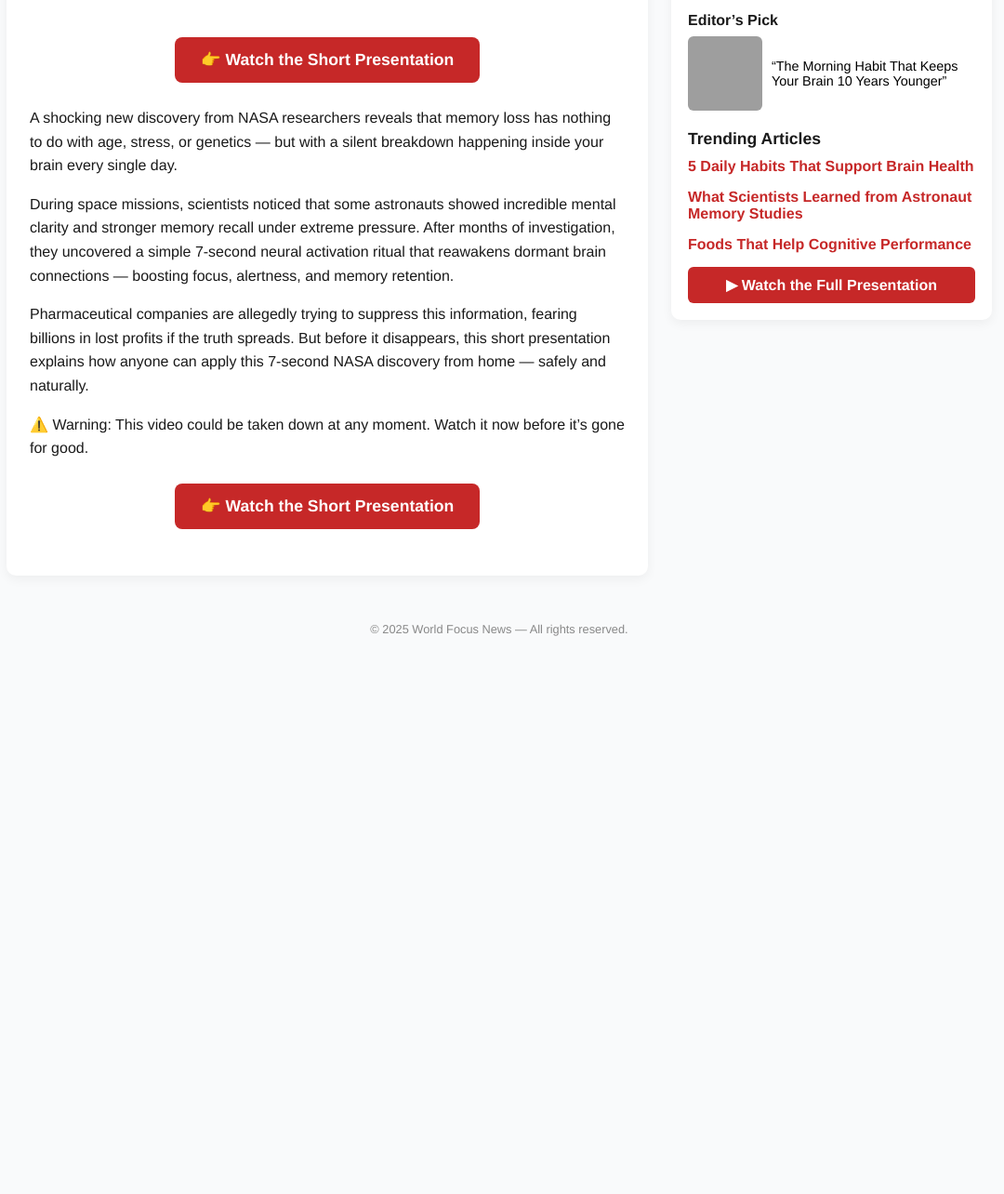
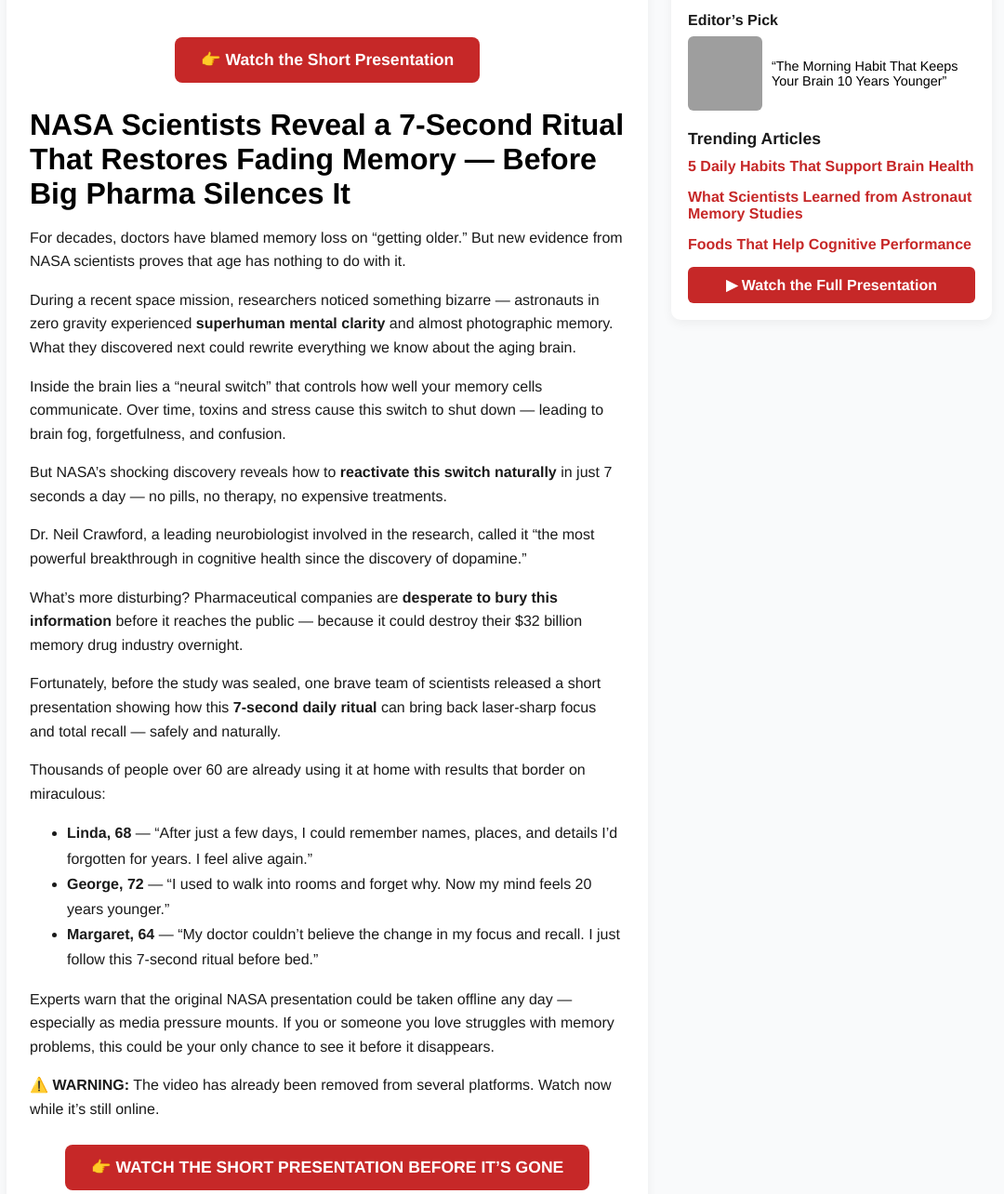
Before and after one commit to luigimp06/memory-bridge, a plain HTML site: page index2.html in a window 1280 px wide. Shown: the part 637-1921 px from the top of the page at 93% size, without its empty margins (103-1183 px from the left). Before the commit the page ends 1341 px from the top, so only its background shows below. Drawn offline with Linux system fonts and the light colour scheme; grey boxes are pictures that could not be loaded.

Commit message:
Update index2.html

```diff
--- a/index2.html
+++ b/index2.html
@@ -140,12 +140,36 @@
 
     <a href="https://hop.clickbank.net/?affiliate=luimp&vendor=brainsongx&pid=vsla2&tid=aust" class="cta">👉 Watch the Short Presentation</a>
 
-    <p>A shocking new discovery from NASA researchers reveals that memory loss has nothing to do with age, stress, or genetics — but with a silent breakdown happening inside your brain every single day.</p>
-    <p>During space missions, scientists noticed that some astronauts showed incredible mental clarity and stronger memory recall under extreme pressure. After months of investigation, they uncovered a simple 7-second neural activation ritual that reawakens dormant brain connections — boosting focus, alertness, and memory retention.</p>
-    <p>Pharmaceutical companies are allegedly trying to suppress this information, fearing billions in lost profits if the truth spreads. But before it disappears, this short presentation explains how anyone can apply this 7-second NASA discovery from home — safely and naturally.</p>
-    <p>⚠️ Warning: This video could be taken down at any moment. Watch it now before it’s gone for good.</p>
+    <h1>NASA Scientists Reveal a 7-Second Ritual That Restores Fading Memory — Before Big Pharma Silences It</h1>
 
-    <a href="https://hop.clickbank.net/?affiliate=luimp&vendor=brainsongx&pid=vsla2&tid=aust" class="cta">👉 Watch the Short Presentation</a>
+<p>For decades, doctors have blamed memory loss on “getting older.” But new evidence from NASA scientists proves that age has nothing to do with it.</p>
+
+<p>During a recent space mission, researchers noticed something bizarre — astronauts in zero gravity experienced <strong>superhuman mental clarity</strong> and almost photographic memory. What they discovered next could rewrite everything we know about the aging brain.</p>
+
+<p>Inside the brain lies a “neural switch” that controls how well your memory cells communicate. Over time, toxins and stress cause this switch to shut down — leading to brain fog, forgetfulness, and confusion.</p>
+
+<p>But NASA’s shocking discovery reveals how to <strong>reactivate this switch naturally</strong> in just 7 seconds a day — no pills, no therapy, no expensive treatments.</p>
+
+<p>Dr. Neil Crawford, a leading neurobiologist involved in the research, called it “the most powerful breakthrough in cognitive health since the discovery of dopamine.”</p>
+
+<p>What’s more disturbing? Pharmaceutical companies are <strong>desperate to bury this information</strong> before it reaches the public — because it could destroy their $32 billion memory drug industry overnight.</p>
+
+<p>Fortunately, before the study was sealed, one brave team of scientists released a short presentation showing how this <strong>7-second daily ritual</strong> can bring back laser-sharp focus and total recall — safely and naturally.</p>
+
+<p>Thousands of people over 60 are already using it at home with results that border on miraculous:</p>
+
+<ul style="text-align:left;line-height:1.7;">
+  <li><strong>Linda, 68</strong> — “After just a few days, I could remember names, places, and details I’d forgotten for years. I feel alive again.”</li>
+  <li><strong>George, 72</strong> — “I used to walk into rooms and forget why. Now my mind feels 20 years younger.”</li>
+  <li><strong>Margaret, 64</strong> — “My doctor couldn’t believe the change in my focus and recall. I just follow this 7-second ritual before bed.”</li>
+</ul>
+
+<p>Experts warn that the original NASA presentation could be taken offline any day — especially as media pressure mounts. If you or someone you love struggles with memory problems, this could be your only chance to see it before it disappears.</p>
+
+<p>⚠️ <strong>WARNING:</strong> The video has already been removed from several platforms. Watch now while it’s still online.</p>
+
+<a href="https://hop.clickbank.net/?affiliate=luimp&vendor=brainsongx&pid=vsla2&tid=aust" class="cta">👉 WATCH THE SHORT PRESENTATION BEFORE IT’S GONE</a>
+
   </article>
 
   <aside>
```
